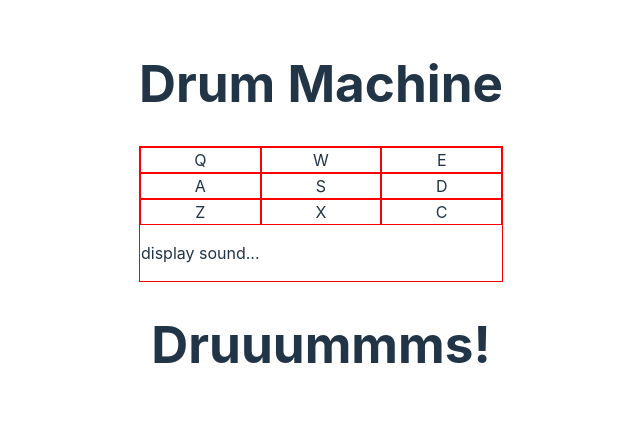
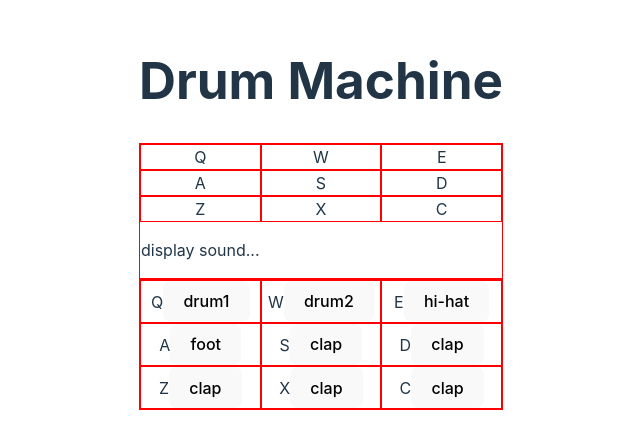
Before and after one commit to JohanCodeForFun/drum-machine, a React (Vite) app: page / in a window 1280 px wide. Shown: the part 186-634 px from the top of the page, without its empty margins (319-959 px from the left). Built offline with nearby package versions, Linux system fonts and the light colour scheme.

Commit message:
map drums programmaticaly

```diff
--- a/src/components/DrumMachine.tsx
+++ b/src/components/DrumMachine.tsx
@@ -1,25 +1,27 @@
-import {drums} from "../assets/drumsData.js"
+import { drums } from "../assets/drumsData.js";
 
 type drums = {
-  name: string,
-  sound: string
-}
+  name: string;
+  sound: string;
+};
 
 export const DrumMachine = () => {
-
   function handleClick(input: string) {
-    new Audio(input).play()
+    new Audio(input).play();
   }
-
-// const drumButtons = drums.map(drum => <button onClick={handleClick(drum.sound)} key={drum.name}>{drum.name}</button>)
 
   return (
     <>
-      <h1>Druuummms!</h1>
-      <div>
-        {/* {drumButtons} */}
-        {/* {drums.map(btn => <button>{btn.name}</button>)} */}
+      <div className="pad-bank">
+        {drums.map((drum) => {
+          return (
+            <div className="drum-pad" id={drum.name} key={drum.id}>
+              <audio className="clip" id={drum.id} src={drum.sound}></audio>{drum.id}
+              <button key={drum.name}>{drum.name}</button>
+          </div>
+          );
+        })}
       </div>
     </>
-  )
-}
+  );
+};
```
